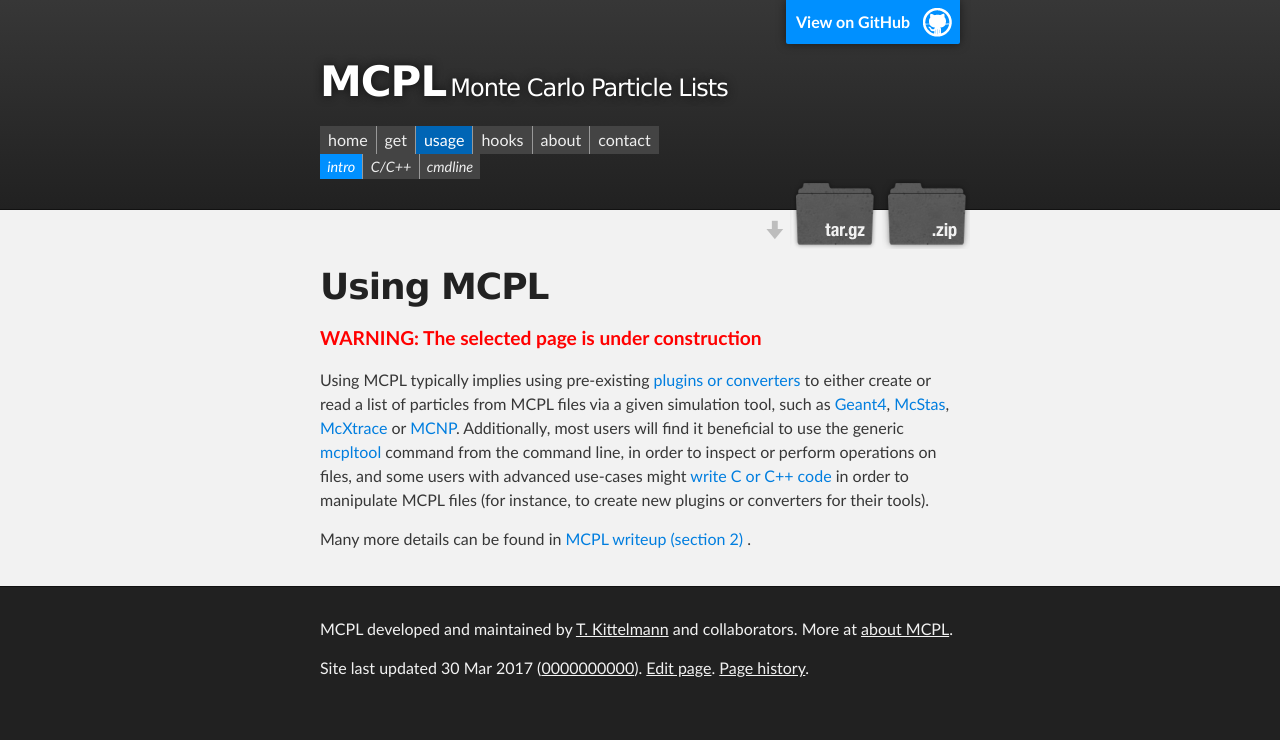
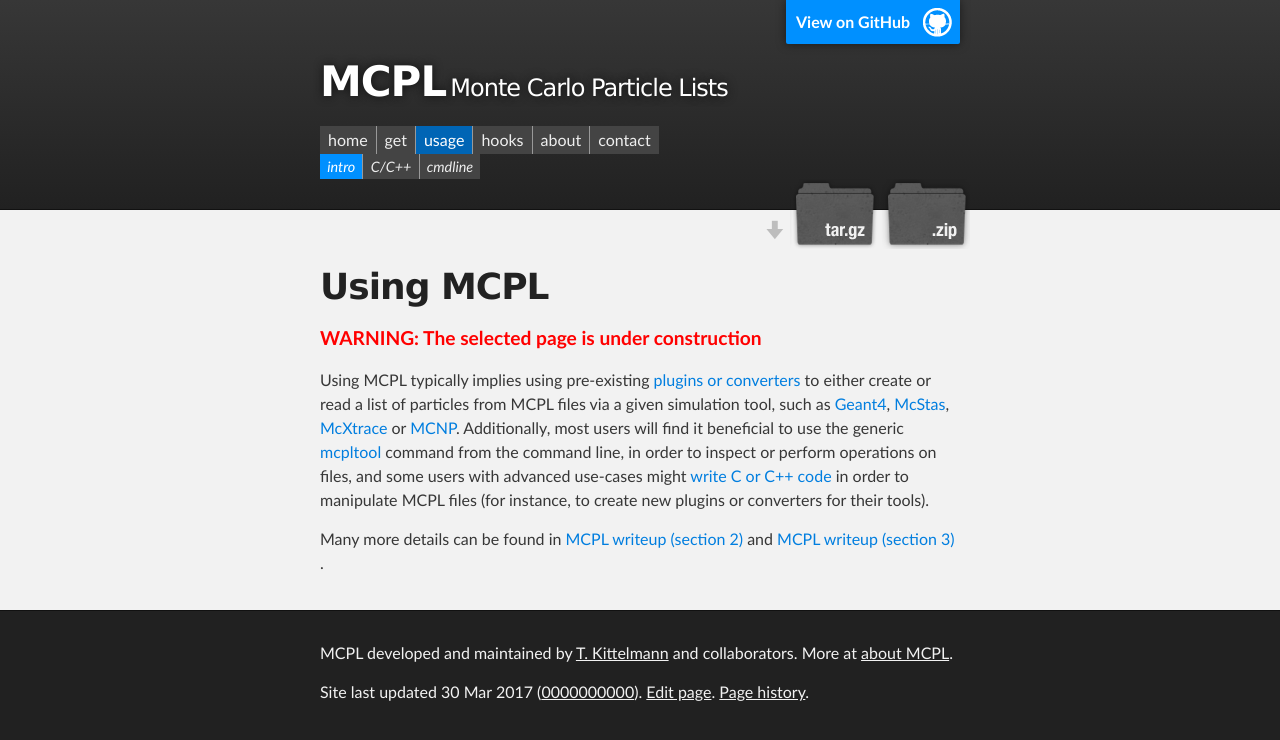
Before and after one commit to mctools/mcpl, a Jekyll site: the page built from usage.md, in a window 1280 px wide. Shown: the top 740 px of the page. Built offline with Jekyll 4.4.1, drawn with Linux system fonts in a browser that asks for light colours.

Commit message:
Update usage.md

```diff
--- a/usage.md
+++ b/usage.md
@@ -6,4 +6,4 @@ weight: 30
 
 Using MCPL typically implies using pre-existing [plugins or converters](LOCAL:hooks) to either create or read a list of particles from MCPL files via a given simulation tool, such as [Geant4](LOCAL:hooks_geant4), [McStas](LOCAL:hooks_mcstas), [McXtrace](LOCAL:hooks_mcxtrace) or [MCNP](LOCAL:hooks_mcnp). Additionally, most users will find it beneficial to use the generic [mcpltool](LOCAL:usage_cmdline) command from the command line, in order to inspect or perform operations on files, and some users with advanced use-cases might [write C or C++ code](LOCAL:usage_c) in order to manipulate MCPL files (for instance, to create new plugins or converters for their tools).
 
-Many more details can be found in {% include linkpaper.html section=2 %}.
+Many more details can be found in {% include linkpaper.html section=2 %} and {% include linkpaper.html section=3 %}.
```
